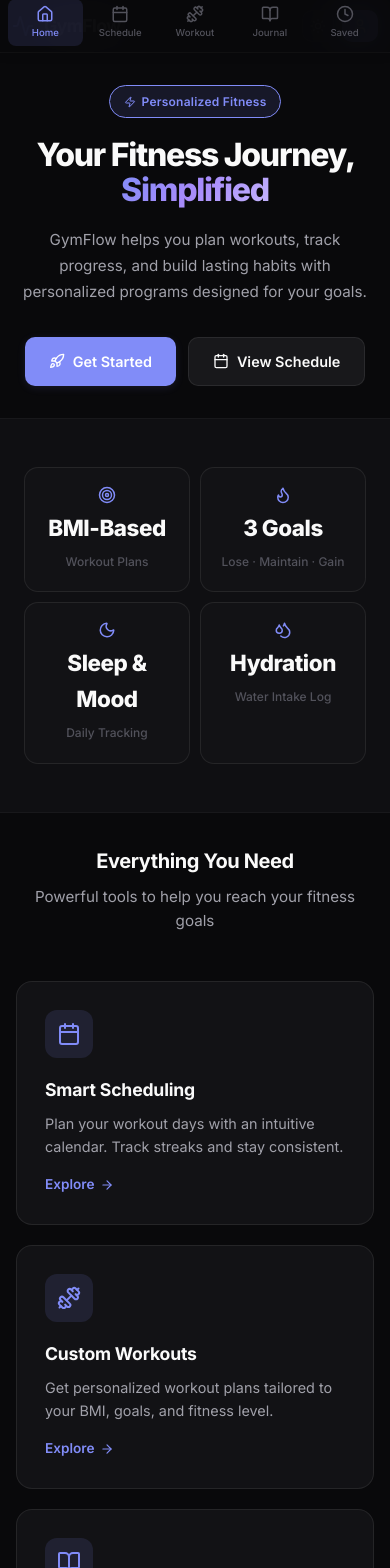
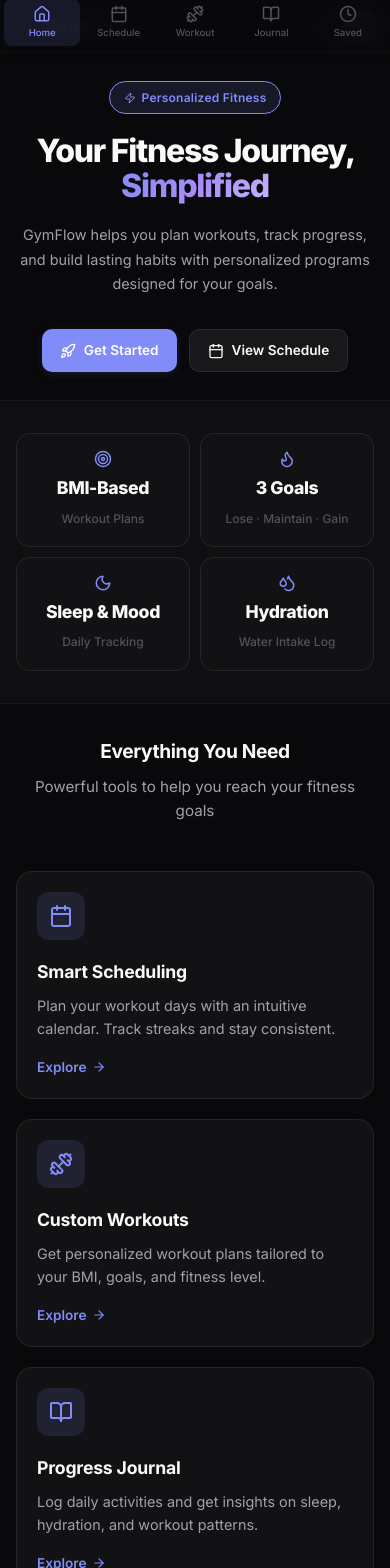
Before and after one commit to Zemos1/Gym-App-AI, a React (Vite) app: page / in a window 390 px wide. Shown: the top 1568 px of the page. Built offline with nearby package versions, Linux system fonts and the light colour scheme; no server answers.

Commit message:
API optimization

```diff
--- a/src/components/Layout.css
+++ b/src/components/Layout.css
@@ -306,7 +306,7 @@
 
 /* ======= RESPONSIVE ======= */
 
-/* Tablets */
+/* Tablets - hide labels, keep inline */
 @media (max-width: 1024px) {
     .nav-label {
         display: none;
@@ -321,60 +321,60 @@
     }
 }
 
-/* Mobile */
-@media (max-width: 768px) {
+/* Mobile - move nav to bottom tab bar */
+@media (max-width: 640px) {
     .nav-container {
-        height: 56px;
-        padding: 0 16px;
+        height: 52px;
+        padding: 0 14px;
     }
 
-    /* Move nav links to bottom */
+    /* Bottom tab bar */
     .nav-links {
         position: fixed;
         bottom: 0;
         left: 0;
         right: 0;
         background: var(--bg-card);
+        border: none;
         border-top: 1px solid var(--border-color);
         border-radius: 0;
-        border-left: none;
-        border-right: none;
-        border-bottom: none;
-        padding: 6px 8px;
+        padding: 6px 4px;
+        padding-bottom: calc(6px + env(safe-area-inset-bottom));
         display: flex;
         justify-content: space-around;
         gap: 0;
         z-index: 1000;
-        box-shadow: 0 -2px 12px rgba(0, 0, 0, 0.06);
-        padding-bottom: calc(6px + env(safe-area-inset-bottom));
+        box-shadow: 0 -1px 8px rgba(0, 0, 0, 0.06);
     }
 
     [data-theme="dark"] .nav-links {
-        background: rgba(9, 9, 11, 0.95);
+        background: rgba(9, 9, 11, 0.96);
         backdrop-filter: blur(20px);
-        box-shadow: 0 -2px 12px rgba(0, 0, 0, 0.3);
+        -webkit-backdrop-filter: blur(20px);
+        box-shadow: 0 -1px 8px rgba(0, 0, 0, 0.4);
     }
 
     .nav-link {
         flex-direction: column;
-        padding: 6px 8px;
+        padding: 6px 4px;
         gap: 2px;
-        font-size: 0.65rem;
         border-radius: 8px;
         flex: 1;
         justify-content: center;
         align-items: center;
         background: transparent;
         box-shadow: none;
+        color: var(--text-muted);
     }
 
     .nav-link.active {
+        color: var(--accent-primary);
         background: var(--accent-glow);
         box-shadow: none;
     }
 
     .nav-link .nav-icon {
-        font-size: 1.2rem;
+        font-size: 1.1rem;
     }
 
     .nav-label {
@@ -383,12 +383,23 @@
         font-weight: 500;
     }
 
+    /* Push content above tab bar */
     .main-content {
-        padding-bottom: 72px;
+        padding-bottom: 68px;
     }
 
     .footer {
-        padding-bottom: calc(80px + env(safe-area-inset-bottom));
+        padding-bottom: calc(76px + env(safe-area-inset-bottom));
+    }
+
+    /* Simplify top bar */
+    .brand-text {
+        font-size: 1.1rem;
+    }
+
+    .theme-toggle {
+        width: 32px;
+        height: 32px;
     }
 
     .auth-label {
@@ -398,22 +409,6 @@
     .auth-link {
         padding: 8px 10px;
     }
-}
-
-@media (max-width: 480px) {
-    .nav-container {
-        height: 52px;
-        padding: 0 12px;
-    }
-
-    .brand-text {
-        font-size: 1.1rem;
-    }
-
-    .theme-toggle {
-        width: 32px;
-        height: 32px;
-    }
 
     .user-menu-trigger {
         padding: 4px 8px;
@@ -422,7 +417,7 @@
     .user-menu-dropdown {
         position: fixed;
         top: auto;
-        bottom: 72px;
+        bottom: 68px;
         left: 12px;
         right: 12px;
         width: auto;
--- a/src/index.css
+++ b/src/index.css
@@ -478,31 +478,42 @@
 }
 
 /* Responsive */
-@media (max-width: 768px) {
+@media (max-width: 640px) {
   .page-container {
-    padding: 20px 16px;
+    padding: 20px 14px;
   }
 
   .page-title {
-    font-size: 1.5rem;
+    font-size: 1.4rem;
+  }
+
+  .page-subtitle {
+    font-size: 0.85rem;
   }
 
   .section-title {
-    font-size: 1.25rem;
-  }
-}
-
-@media (max-width: 480px) {
-  .page-container {
-    padding: 16px 12px;
-  }
-
-  .page-title {
-    font-size: 1.3rem;
+    font-size: 1.2rem;
   }
 
   .btn {
     padding: 10px 16px;
     font-size: 0.85rem;
   }
+
+  .modal {
+    max-width: calc(100% - 24px);
+    border-radius: 16px;
+  }
+
+  .modal-header {
+    padding: 18px 18px 0;
+  }
+
+  .modal-body {
+    padding: 18px;
+  }
+
+  .modal-footer {
+    padding: 0 18px 18px;
+  }
 }
--- a/src/pages/Home.css
+++ b/src/pages/Home.css
@@ -302,7 +302,7 @@
 @media (max-width: 1024px) {
     .hero {
         grid-template-columns: 1fr;
-        gap: 40px;
+        gap: 32px;
         padding: 48px 24px;
         text-align: center;
     }
@@ -319,52 +319,35 @@
         justify-content: center;
     }
 
+    .hero-visual {
+        display: none;
+    }
+
     .features-grid {
         grid-template-columns: repeat(2, 1fr);
     }
 }
 
-@media (max-width: 768px) {
-    .hero-title {
-        font-size: 2.4rem;
-    }
-
-    .hero-subtitle {
-        font-size: 0.95rem;
-    }
-
-    .stats-grid {
-        grid-template-columns: repeat(2, 1fr);
-    }
-
-    .features-grid {
-        grid-template-columns: 1fr;
-    }
-
-    .features-section {
-        padding: 48px 24px;
-    }
-
-    .cta-section {
-        padding: 48px 24px;
-    }
-
-    .cta-title {
-        font-size: 1.6rem;
-    }
-}
-
-@media (max-width: 480px) {
+@media (max-width: 640px) {
     .hero {
-        padding: 32px 16px;
+        padding: 28px 16px;
     }
 
     .hero-title {
         font-size: 2rem;
     }
 
-    .hero-visual {
-        display: none;
+    .hero-subtitle {
+        font-size: 0.9rem;
+    }
+
+    .hero-buttons .btn {
+        padding: 10px 18px;
+        font-size: 0.85rem;
+    }
+
+    .stats-section {
+        padding: 32px 16px;
     }
 
     .stats-grid {
@@ -373,14 +356,39 @@
     }
 
     .stat-card {
-        padding: 18px 14px;
+        padding: 16px 12px;
     }
 
     .stat-card .stat-value {
-        font-size: 1.4rem;
+        font-size: 1.1rem;
+    }
+
+    .features-grid {
+        grid-template-columns: 1fr;
     }
 
     .features-section {
         padding: 32px 16px;
     }
+
+    .feature-card {
+        padding: 20px;
+    }
+
+    .cta-section {
+        padding: 40px 16px;
+    }
+
+    .cta-title {
+        font-size: 1.5rem;
+    }
+
+    .cta-subtitle {
+        font-size: 0.9rem;
+    }
+
+    .cta-button {
+        padding: 12px 24px;
+        font-size: 0.9rem;
+    }
 }
--- a/src/pages/Journal.tsx
+++ b/src/pages/Journal.tsx
@@ -26,8 +26,7 @@
     const [showForm, setShowForm] = useState(false);
     const [selectedEntry, setSelectedEntry] = useState<JournalEntry | null>(null);
     const [loading, setLoading] = useState(false);
-    const [apiKey, setApiKey] = useState(import.meta.env.VITE_OPENAI_API_KEY || '');
-    const [showApiInput, setShowApiInput] = useState(false);
+    const apiKey = import.meta.env.VITE_OPENAI_API_KEY || '';
 
     const [formData, setFormData] = useState({
         content: '',
@@ -246,30 +245,6 @@
                 <h1 className="page-title"><BookOpen size={32} /> Daily Journal</h1>
                 <p className="page-subtitle">Track your daily progress and get AI-powered insights to improve</p>
             </header>
-
-            {/* API Key Toggle */}
-            <div className="api-section">
-                <button
-                    className="btn btn-secondary"
-                    onClick={() => setShowApiInput(!showApiInput)}
-                >
-                    {showApiInput ? 'Hide' : 'Show'} OpenAI Settings
-                </button>
-                {showApiInput && (
-                    <div className="api-input-wrapper">
-                        <input
-                            type="password"
-                            className="input-field"
-                            placeholder="Enter your OpenAI API key (optional)"
-                            value={apiKey}
-                            onChange={e => setApiKey(e.target.value)}
-                        />
-                        <p className="api-hint">
-                            <Lightbulb size={16} /> Without an API key, analysis is generated locally. Add your key for more personalized insights.
-                        </p>
-                    </div>
-                )}
-            </div>
 
             {/* Weekly Stats */}
             <div className="weekly-stats">
--- a/src/pages/Workout.tsx
+++ b/src/pages/Workout.tsx
@@ -38,8 +38,7 @@
     const [bmi, setBmi] = useState<number | null>(null);
     const [loading, setLoading] = useState(false);
     const [workoutPlan, setWorkoutPlan] = useState<WorkoutPlan | null>(null);
-    const [apiKey, setApiKey] = useState(import.meta.env.VITE_OPENAI_API_KEY || '');
-    const [showApiInput, setShowApiInput] = useState(false);
+    const apiKey = import.meta.env.VITE_OPENAI_API_KEY || '';
     const [saving, setSaving] = useState(false);
     const [saved, setSaved] = useState(false);
 
@@ -280,30 +279,6 @@
                 <h1 className="page-title"><Dumbbell size={32} /> AI Workout Generator</h1>
                 <p className="page-subtitle">Generate personalized workout plans based on your BMI and fitness goals</p>
             </header>
-
-            {/* API Key Toggle */}
-            <div className="api-section">
-                <button
-                    className="btn btn-secondary"
-                    onClick={() => setShowApiInput(!showApiInput)}
-                >
-                    {showApiInput ? 'Hide' : 'Show'} OpenAI Settings
-                </button>
-                {showApiInput && (
-                    <div className="api-input-wrapper">
-                        <input
-                            type="password"
-                            className="input-field"
-                            placeholder="Enter your OpenAI API key (optional)"
-                            value={apiKey}
-                            onChange={e => setApiKey(e.target.value)}
-                        />
-                        <p className="api-hint">
-                            <Lightbulb size={16} /> Without an API key, workouts are generated locally. Add your key for AI-powered personalization.
-                        </p>
-                    </div>
-                )}
-            </div>
 
             {/* Calculator Section */}
             <div className="calculator-section">
```
Also changed, not shown: .kiro/hooks/postman-api-testing.json (added), 1 other file (tests, documents, lock files or other folders).
